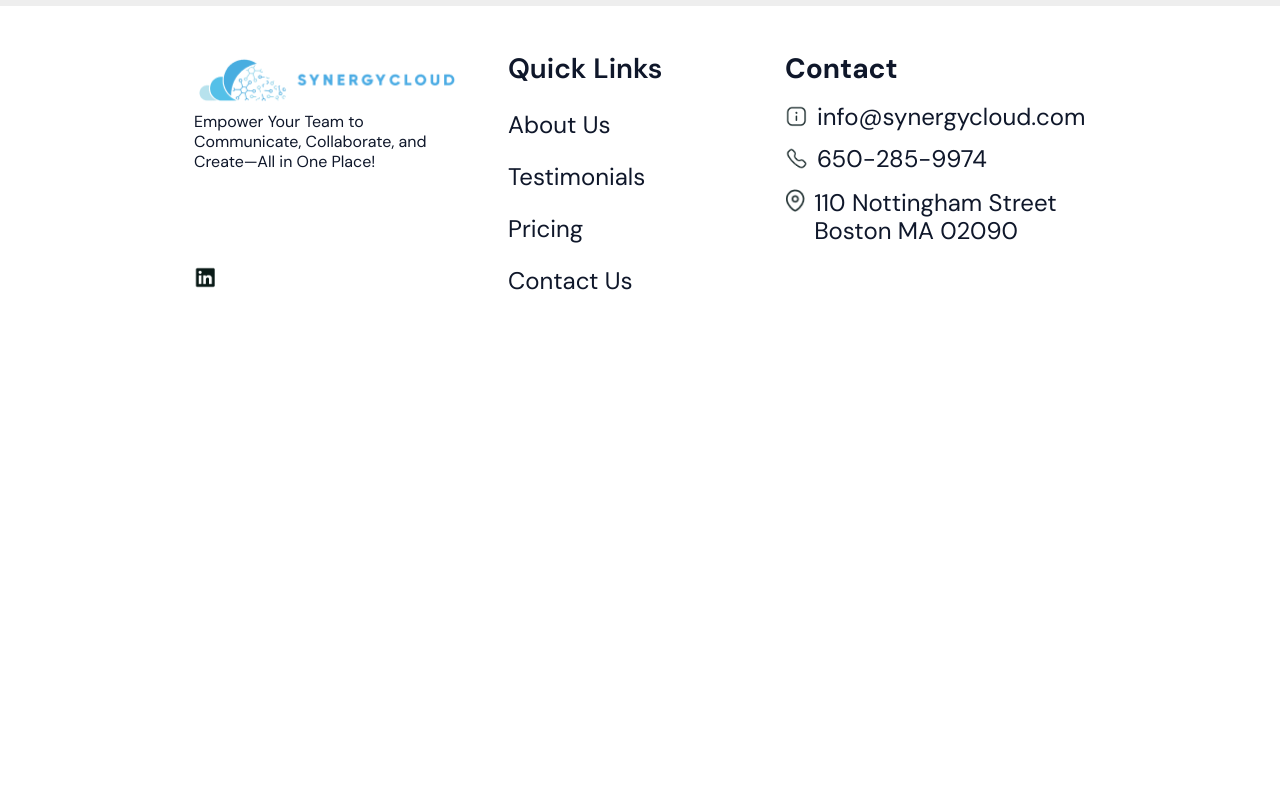
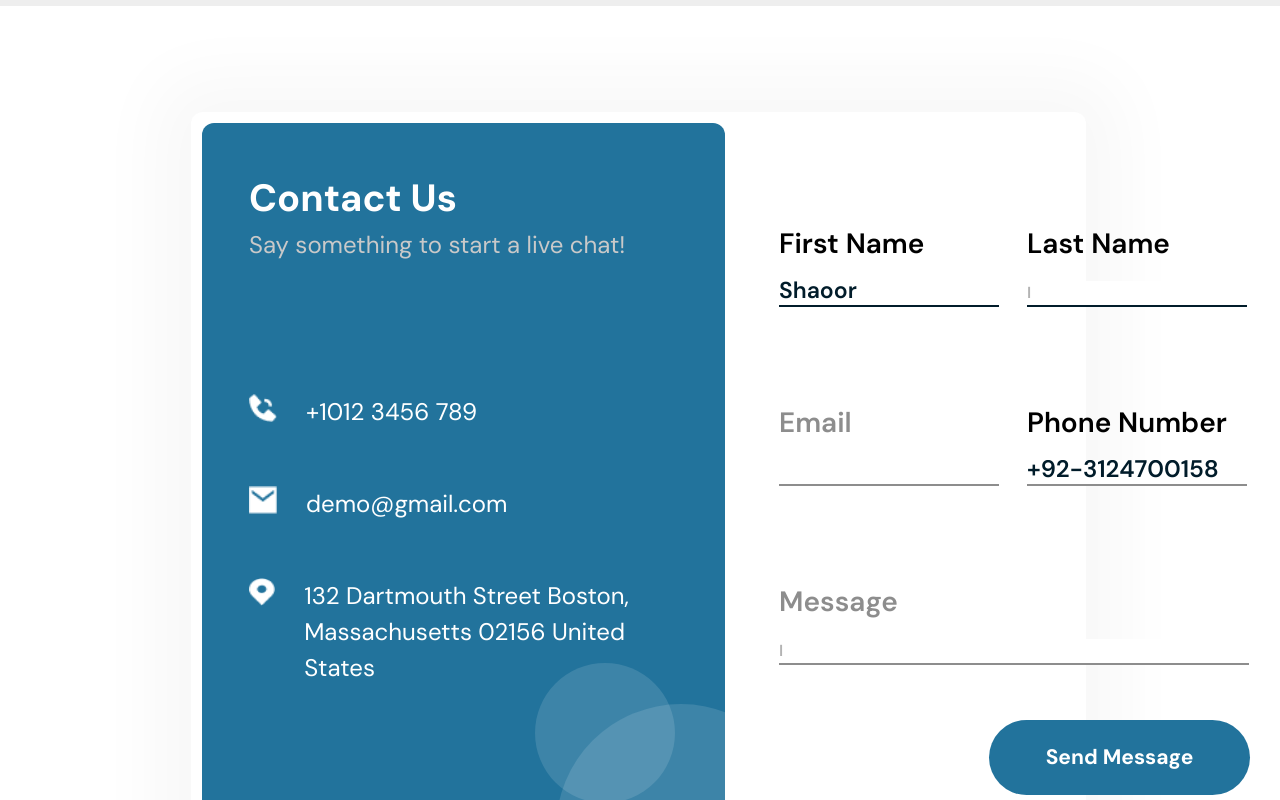
Before and after one commit to waqar-ahmad356/cynergycloud-tailwindcss, a React (Vite) app: page / in a window 1280 px wide. Shown: the part 2840-3640 px from the top of the page. Before the commit the page ends 3180 px from the top, so only its background shows below. Built offline with nearby package versions, Linux system fonts and the light colour scheme.

Commit message:
development-mode

```diff
--- a/src/App.jsx
+++ b/src/App.jsx
@@ -4,6 +4,7 @@ import Hero from './components/Hero/Hero'
 import About from './components/About/About'
 import Footer from './components/Footer/Footer'
 import Signup from './components/Signup/Signup'
+import Contact from './components/Contact/Contact'
 
 const App = () => {
   return (
@@ -12,6 +13,7 @@ const App = () => {
       <Hero/>
       <About/>
       <Signup/>
+      <Contact/>
       <Footer/>
     </div>
   )
--- a/src/components/About/About.jsx
+++ b/src/components/About/About.jsx
@@ -5,7 +5,7 @@ import about_img from '../../assets/right.png'; // Importing the image to be use
 // About component definition
 const About = () => {
   return (
-    <div className="px-16px lg:p-[94px]">
+    <div className="px-16px lg:p-[94px]" id="about">
       <div className="flex flex-col-reverse lg:flex-row lg:gap-[94px] gap-4 justify-center items-center ">
         {/* Image section */}
         <div className="flex justify-center items-center">
--- /dev/null
+++ b/src/components/Contact/Contact.css
@@ -0,0 +1,36 @@
+/* Larger ellipse decoration (right side) */
+.contact-us{
+  position: relative;
+}
+.contact-us::before {
+    content: ""; /* Empty content for the decoration */
+    position: absolute; /* Absolute positioning */
+    bottom: -81px; /* Positioned below the bottom */
+    right: -81px; /* Positioned to the right */
+    z-index: 2; /* Lower stacking order */
+    border-radius: 316px; /* Large round shape */
+    background: rgba(255, 255, 255, 0.12); /* Transparent white background */
+    width: 250px; /* Width of the ellipse */
+    height: 250px; /* Height of the ellipse */
+  }
+
+  /* Smaller ellipse decoration (right side) */
+  .contact-us::after {
+    content: ""; /* Empty content for the decoration */
+    position: absolute; /* Absolute positioning */
+    bottom: 70px; /* Positioned above the bottom */
+    right: 50px; /* Positioned to the right */
+    z-index: 3; /* Higher stacking order */
+    border-radius: 316px; /* Small round shape */
+    background: rgba(255, 255, 255, 0.12); /* Transparent white background */
+    width: 140px; /* Width of the ellipse */
+    height: 140px; /* Height of the ellipse */
+  }
+  @media (max-width:768px){
+    .contact-us::before {
+      display: none;
+    }
+    .contact-us::after{
+      display: none;
+    }
+  }
--- /dev/null
+++ b/src/components/Contact/Contact.jsx
@@ -0,0 +1,135 @@
+import React from "react";
+
+import phone from "../../assets/phone.png"; // Importing phone image
+import location from "../../assets/location2.png"; // Importing location image
+import email from "../../assets/email.png"; // Importing email image
+import './Contact.css'
+
+// Contact component definition
+const Contact = () => {
+  return (
+    <div className="px-[13px] lg:py-[89px] lg:pl-[191px] lg:pr-[194px] mb-[39px] mt-[17px]" id="contact">
+      <div className="flex flex-col lg:flex-row justify-between items-start gap-[39px] lg:p-[11px] lg:gap-[35px] lg:bg-[#ffffff] rounded-[12px] lg:shadow-custom ">
+
+        {/* Contact Us section */}
+        <div className="flex contact-us lg:after:absolute   flex-col lg:w-[800px] lg:h-[750px] lg:px-[47px] lg:py-[47px] items-start gap-[9px] lg:gap-[131px] p-[16px] bg-[#22739C] rounded-[12px]">
+          <div className="flex flex-col gap-[9px] lg:gap-[0.5px]">
+            <h2 className="text-[24px] lg:text-[38px] lg:font-bold font-semibold text-white">Contact Us</h2> {/* Section heading */}
+            <p className="text-[16px] lg:text-[24px]  text-[#C9C9C9] font-normal">Say something to start a live chat!</p> {/* Introductory text */}
+          </div>
+
+          {/* Contact information items */}
+          <div className="flex flex-col gap-[9px] lg:gap-[56px]">
+            <div className="flex flx-row items-start gap-2 lg:gap-[29px] ">
+              <img src={phone} className="w-[19px] h-[21px] lg:w-[28px] lg:h-[28px]" alt="" /> {/* Phone icon */}
+              <p className="mb-0 text-[16px] lg:text-[24px] font-normal text-white">+1012 3456 789</p> {/* Phone number */}
+            </div>
+            <div className="flex flx-row items-start gap-2 lg:gap-[29px] ">
+              <img src={email}  className="w-[19px] h-[19px] lg:w-[28px] lg:h-[28px]" alt="" /> {/* Email icon */}
+              <p className="mb-0 text-[16px] lg:text-[24px] font-normal text-white">demo@gmail.com</p> {/* Email address */}
+            </div>
+            <div className="flex flx-row items-start gap-2 lg:gap-[29px] ">
+              <img src={location}  className="w-[19px] h-[21px] lg:w-[28px] lg:h-[28px]" alt="" /> {/* Location icon */}
+              <p className="mb-0 text-[16px]   lg:w-[400px] lg:text-[24px] font-normal text-white">
+                132 Dartmouth Street Boston, Massachusetts 02156 United States
+              </p> {/* Physical address */}
+            </div>
+
+          </div>
+
+
+        </div>
+
+        {/* Contact form section */}
+        <div class="sm:pr-[23px] lg:gap-[52px] pl-[19px] lg:mt-[100px] lg:w-[668px]">
+          <form class="flex flex-col items-start gap-2 lg:gap-[95px]">
+
+            {/* First and Last Name Fields */}
+            <div class="flex flex-col lg:flex-row gap-2 lg:gap-[28px]">
+              <div class="flex flex-col  gap-2 lg:gap-4">
+                <label for="input1" className="text-[20px] lg:text-[28px] text-black font-semibold">
+                  First Name
+                </label>
+                <input
+                  type="text"
+                  class="border-b-[2px] border-[#011C2A] w-[330px] lg:w-[220px] focus:outline-none focus:shadow-none placeholder:text-[23px] placeholder:text-[#011C2A] placeholder:font-semibold "
+                  id="input1"
+                  placeholder="Shaoor"
+                />
+              </div>
+              <div class="flex flex-col gap-2 lg:gap-4">
+                <label for="input2" className="text-[20px] lg:text-[28px] text-black font-semibold">
+                  Last Name
+                </label>
+                <input
+                  type="text"
+                  class="border-b-[2px] border-[#011C2A] w-[330px] lg:w-[220px] placeholder:text-[#B3B3B3] focus:outline-none focus:shadow-none placeholder:text-[16px] placeholder:font-semibold"
+                  id="input2"
+                  placeholder="I"
+                />
+              </div>
+
+            </div>
+
+
+            {/* Email and Phone Number Fields */}
+            <div class="flex flex-col lg:flex-row lg:gap-[28px]">
+              <div class="flex flex-col gap-2 lg:gap-4">
+                <label
+                  for="input3"
+                  className="text-[20px] text-black font-semibold lg:text-[#8D8D8D] lg:text-[28px]"
+                >
+                  Email
+                </label>
+                <input
+                  type="text"
+                  class="border-b-[2px] lg:border-[#8D8D8D] border-[#011C2A] w-[330px]  lg:w-[220px] placeholder:text-[#B3B3B3] focus:outline-none focus:shadow-none placeholder:text-[16px] placeholder:font-semibold"
+                  id="input3"
+                  placeholder=""
+                />
+              </div>
+              <div class="flex flex-col gap-2 lg:gap-4">
+                <label for="input4" className="text-[20px] lg:text-[28px] text-black font-semibold">
+                  Phone Number
+                </label>
+                <input
+                  type="text"
+                  class="border-b-[2px] lg:border-[#8D8D8D] border-[#011C2A] w-[330px] lg:w-[220px] placeholder:text-[#011C2A] focus:outline-none focus:shadow-none placeholder:text-[16px] lg:placeholder:text-[24px] placeholder:font-semibold"
+                  id="input4"
+                  placeholder="+92-3124700158"
+                />
+            </div>
+
+              </div>
+
+
+            {/* Message Text Area */}
+            <div class="flex flex-col gap-2 lg:gap-4">
+              <label
+                for="textarea"
+                className="text-[20px] lg:text-[#8D8D8D] lg:text-[28px] text-black font-semibold"
+              >
+                Message
+              </label>
+              <textarea
+                class="border-b-[2px] lg:border-[#8D8D8D] border-[#011C2A] lg:w-[470px] w-[330px] resize-none focus:outline-none focus:shadow-none placeholder:text-[#B3B3B3] placeholder:text-[16px] placeholder:font-semibold"
+                id="textarea"
+                rows="1"
+                placeholder="I"
+              ></textarea>
+            </div>
+
+            {/* Submit Button */}
+            <div className="lg:mt-[-40px] lg:ml-[210px] ms-[180px]">
+              <button type="submit" class=" text-[16px] text-white font-semibold lg:w-[261px] lg:h-[75px] lg:text-[21px] lg:font-bold py-[6px] px-4 w-[148px] h-[33px] bg-[#22739C] border-solid-[2.5px] border-[#22739C] rounded-[58px]">
+                Send Message
+              </button>
+              </div>
+          </form>
+        </div>
+      </div>
+    </div>
+  );
+};
+
+export default Contact; // Exporting the component for use in other parts of the application
--- a/src/components/Navbar/Navbar.jsx
+++ b/src/components/Navbar/Navbar.jsx
@@ -18,7 +18,6 @@ const Navbar = () => {
          <img src={logo} className="w-[120px] h-[25px] lg:w-[266px] lg:h-[55px] cursor-pointer" alt="Logo" /></Link>
         </div>
         <div className={`${isMobileMenuOpen?"flex":"hidden"} flex-col lg:flex lg:flex-row items-center absolute lg:static top-12 right-0 w-full lg:w-auto
-
         bg-white lg:bg-transparent lg:gap-12 py-6 lg:py-0`}>
           <ul className="flex flex-col lg:flex-row items-center gap-6 lg:gap-12 mb-0">
             <li>
@@ -36,12 +35,12 @@ const Navbar = () => {
           </ul>
         </div>
         <div className={`${isMobileMenuOpen ? "flex" : "hidden"}
-        flex-col lg:flex lg:flex-row  items-center absolute lg:static top-[280px]  lg:top-0 w-full lg:w-auto bg-white lg:bg-transparent py-0 lg:py-0`}>
+        flex-col lg:flex lg:flex-row  items-center absolute lg:static top-[275px]  lg:top-0 w-full lg:w-auto bg-white lg:bg-transparent py-0 lg:py-0`}>
           <ul className="flex flex-col ml-[-40px] lg:flex-row  items-center gap-4 lg:gap-6 mb-0">
             <li className="login">
-              <a href="#login" className="text-[#22739C] font-medium text-lg">Login</a>
+              <a href="#login" className="text-[#22739C] cursor-pointer font-medium text-lg">Login</a>
             </li>
-            <li className="btn btn-primary bg-primary bg-[#22739C] text-white rounded-full border-[##22739C] px-6 py-3 font-medium text-lg" >
+            <li className="btn cursor-pointer btn-primary bg-primary bg-[#22739C] text-white rounded-full border-[##22739C] px-6 py-3 font-medium text-lg" >
               <Link  to="signup" smooth={true} offset={0} duration={100} >
                 Sign Up
               </Link>
--- a/src/components/Signup/Signup.jsx
+++ b/src/components/Signup/Signup.jsx
@@ -4,7 +4,7 @@ import signup_img from "../../assets/Gif for synergy 1.png"; // Ensure the corre
 
 const Signup = () => {
   return (
-    <div className="py-[17px] lg:py[47px] lg:px-[19px] px-[12px] lg:bg-[#eeeeee]">
+    <div className="py-[17px] lg:py[47px] lg:px-[19px] px-[12px] lg:bg-[#eeeeee]" id="signup">
       <div className="flex flex-col lg:flex-row lg:py-[120px] lg:justify-center lg:gap[94px] gap-[49px]">
         {/* Signup Form Section */}
         <div className="px-[35px] flex flex-col gap-[40px] lg:gap-[68px]">
--- a/tailwind.config.js
+++ b/tailwind.config.js
@@ -5,7 +5,11 @@ export default {
     "./src/**/*.{js,jsx}",
   ],
   theme: {
-    extend: {},
+    extend: {
+      boxShadow: {
+        'custom': '0px 0px 70.583px 35.292px rgba(0, 0, 0, 0.03)', // Define custom shadow
+      },
+    },
   },
   plugins: [],
 }
```
